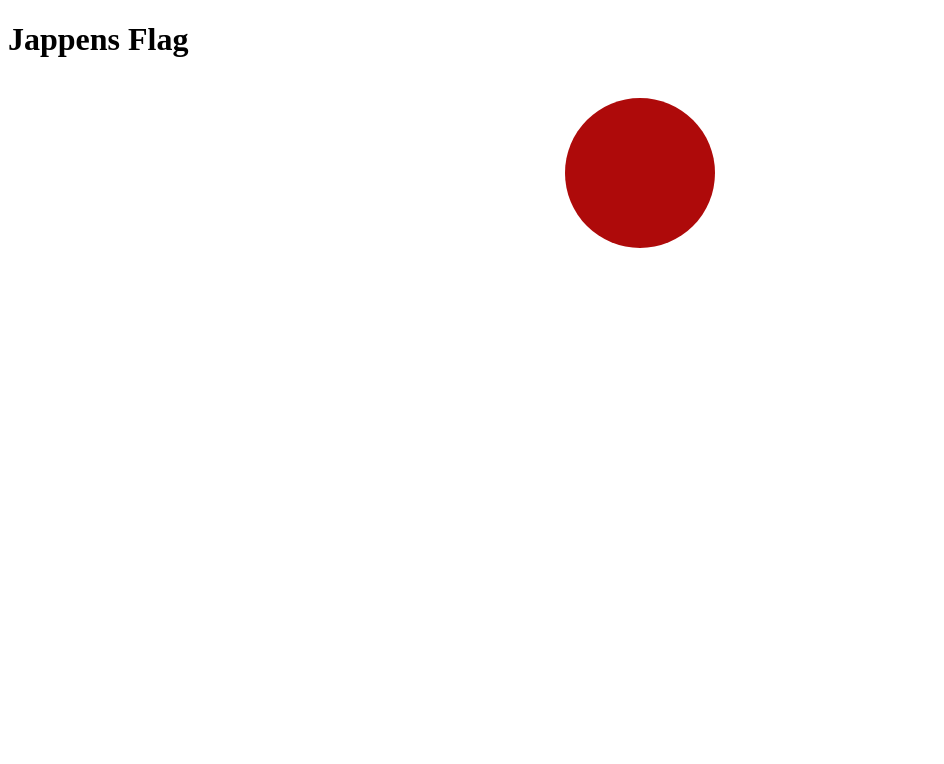
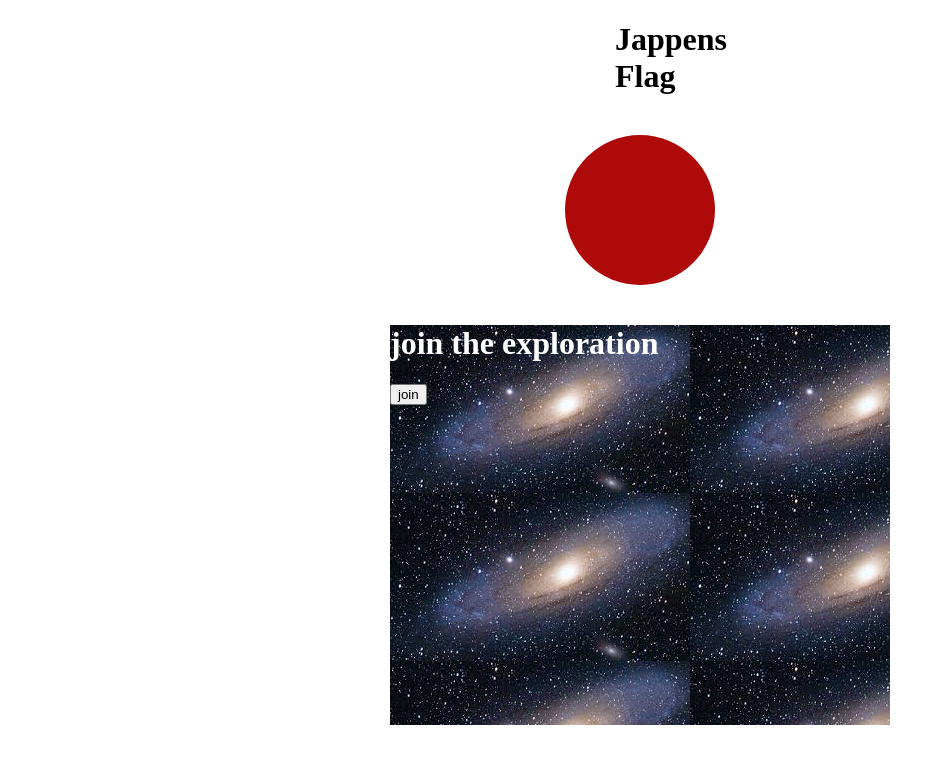
Before and after one commit to Abayshemelis/PrivateBusinessCard, a plain HTML site: page Bussiness/Jappens/flag.html in a window 1280 px wide. Shown: the whole page, without its empty margins (0-944 px from the left). Drawn offline with Linux system fonts and the light colour scheme.

Commit message:
image folder is added and some css and html file is modified

```diff
--- a/Bussiness/Jappens/flag.css
+++ b/Bussiness/Jappens/flag.css
@@ -5,3 +5,16 @@
     width: 150px;
     margin: 40px auto ;
 }
+.title{
+    margin-left :auto;
+    margin-right: auto;
+    width: 50px;
+}
+.background{
+    background-image: url("img/Univers.jpg");
+    color:white;
+    width: 500px;
+    height: 400Px;
+    margin-left: auto;
+    margin-right: auto;
+}
--- a/Bussiness/Jappens/flag.html
+++ b/Bussiness/Jappens/flag.html
@@ -9,10 +9,15 @@
 </head>
 
 <body>
-    <h1> Jappens Flag </h1>
+    <h1 class=title> Jappens Flag </h1>
     <div class="red">
+    </div>
+<div class=" background">
+     <h1> join the exploration </h1>
+    <button> join</button>
+</div>
 
-    </div>
+
 </body>
 
 </html>
```
Also changed, not shown: Bussiness/Jappens/img/Univers.jpg (added).
